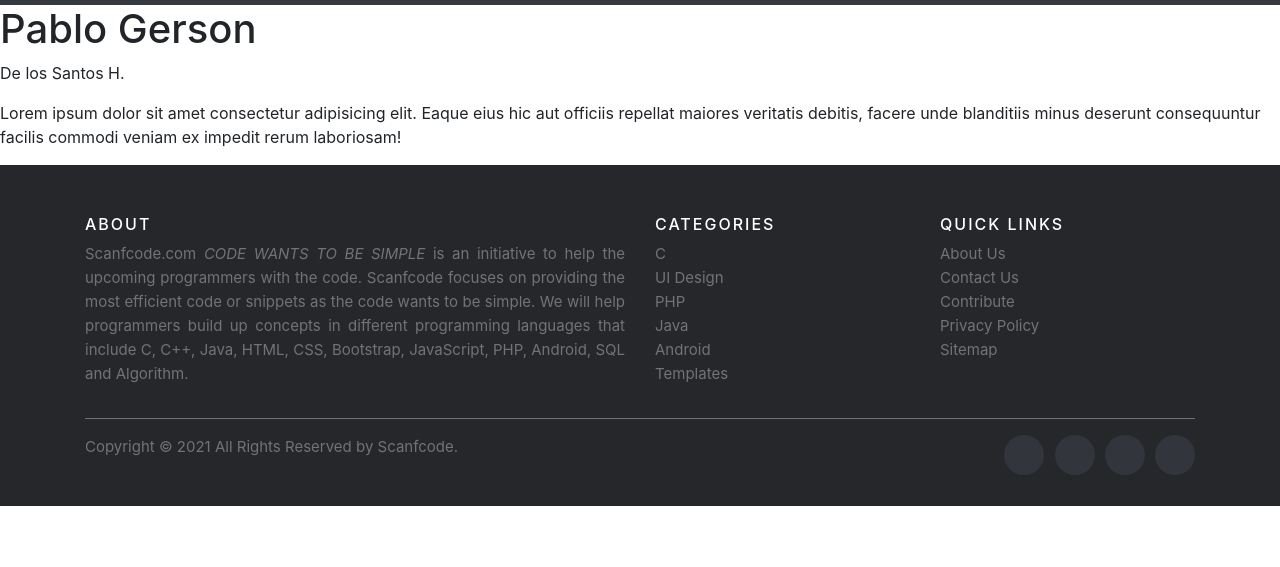
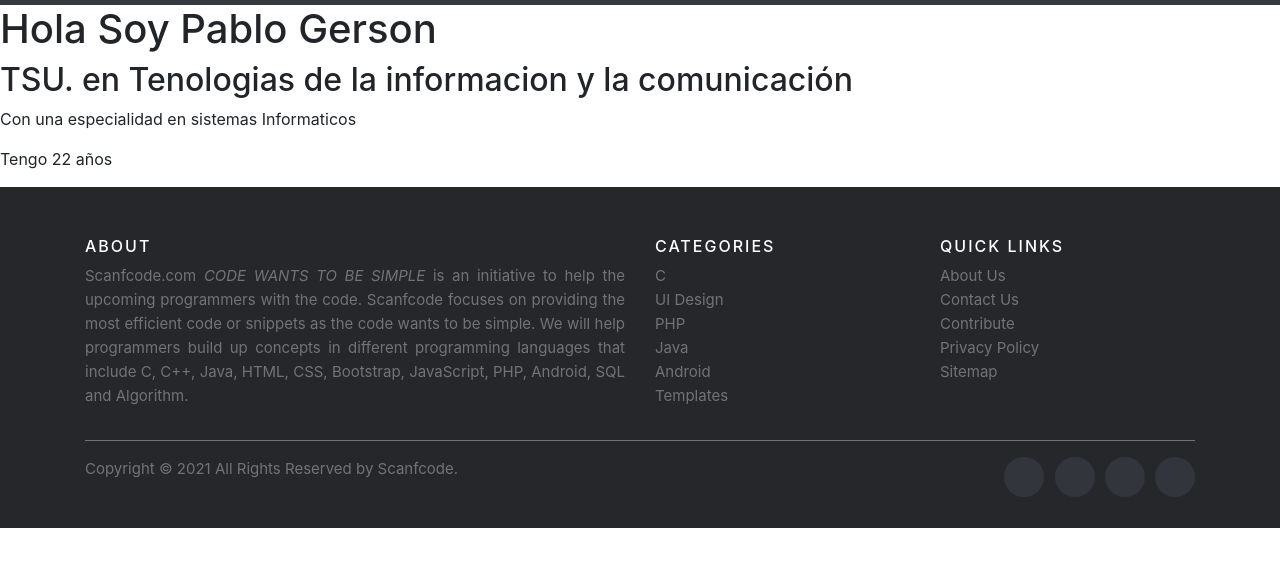
Before and after one commit to jherx/Mi-portafolio, a plain HTML site: page index.html in a window 1280 px wide. Shown: the part 53-620 px from the top of the page. Drawn offline with Linux system fonts and the light colour scheme.

Commit message:
Actuaizacion del Index

```diff
--- a/css/footer/footer.css
+++ b/css/footer/footer.css
@@ -76,7 +76,7 @@
 {
   .site-footer [class^=col-]
   {
-    margin-bottom:30px
+    margin-bottom:50px
   }
 }
 @media (max-width:767px)
--- a/index.html
+++ b/index.html
@@ -6,12 +6,14 @@
     <meta name="viewport" content="width=device-width, initial-scale=1, shrink-to-fit=no">
     <meta http-equiv="x-ua-compatible" content="ie-edge">
     <link rel="stylesheet" href="/css/bootstrap.css">
+    <link rel="stylesheet" href="/css/body/Presentacion.css">
     <link rel="stylesheet" href="/css/footer/footer.css">
     <script src="js/jquery-3.3.1.min.js"></script>
     <script src="js/popper.min.js"></script>
     <script src="js/bootstrap.min.js"></script>
   </head>
-  <!-- Inicio del Nav -->
+  <header>
+ <!-- Inicio del Nav -->
   <nav class="navbar navbar-expand-lg navbar-dark  bg-dark ">
     <a class="navbar-brand" href="#"> <img src="/asset/img/brand.png" width="30" height="30" alt=""> </a>
     <button class="navbar-toggler" type="button" data-toggle="collapse" data-target="#navbarNavAltMarkup" aria-controls="navbarNavAltMarkup" aria-expanded="false" aria-label="Toggle navigation">
@@ -27,18 +29,19 @@
     </div>
   </nav>
   <!-- Termino del nav -->
-  <header>
-    <div>
-      <h1>Pablo Gerson</h1>
-      <p>De los Santos H.</p>
-    </div>
-    <article>
-      <p>Lorem ipsum dolor sit amet consectetur adipisicing elit. Eaque eius hic aut officiis repellat maiores veritatis debitis, facere unde blanditiis minus deserunt consequuntur facilis commodi veniam ex impedit rerum laboriosam!</p>
-    </article>
   </header>
-
   <body>
 <!-- Site footer -->
+<!-- Presentación -->
+<div class="colum-Presentacion">
+  <div class="Colum Presentacion-txt">
+  <h1>Hola Soy Pablo Gerson</h1>
+  <h2>TSU. en Tenologias de la informacion y la comunicación</h2>
+  <p>Con una especialidad en sistemas Informaticos </p>
+  <p>Tengo 22 años</p>
+  </div>
+</div>
+<!-- Fin del bloque presentacion -->
 <footer class="site-footer">
   <div class="container">
     <div class="row">
@@ -82,7 +85,7 @@
 
       <div class="col-md-4 col-sm-6 col-xs-12">
         <ul class="social-icons">
-          <li><a class="facebook" href="#"><i class="fa fa-facebook"></i></a></li>
+          <li><a class="facebook" href="#" ></a><i class="fa fa-facebook"></i></a></li>
           <li><a class="twitter" href="#"><i class="fa fa-twitter"></i></a></li>
           <li><a class="dribbble" href="#"><i class="fa fa-dribbble"></i></a></li>
           <li><a class="linkedin" href="#"><i class="fa fa-linkedin"></i></a></li>
```
Also changed, not shown: css/body/Presentacion.css (added).
